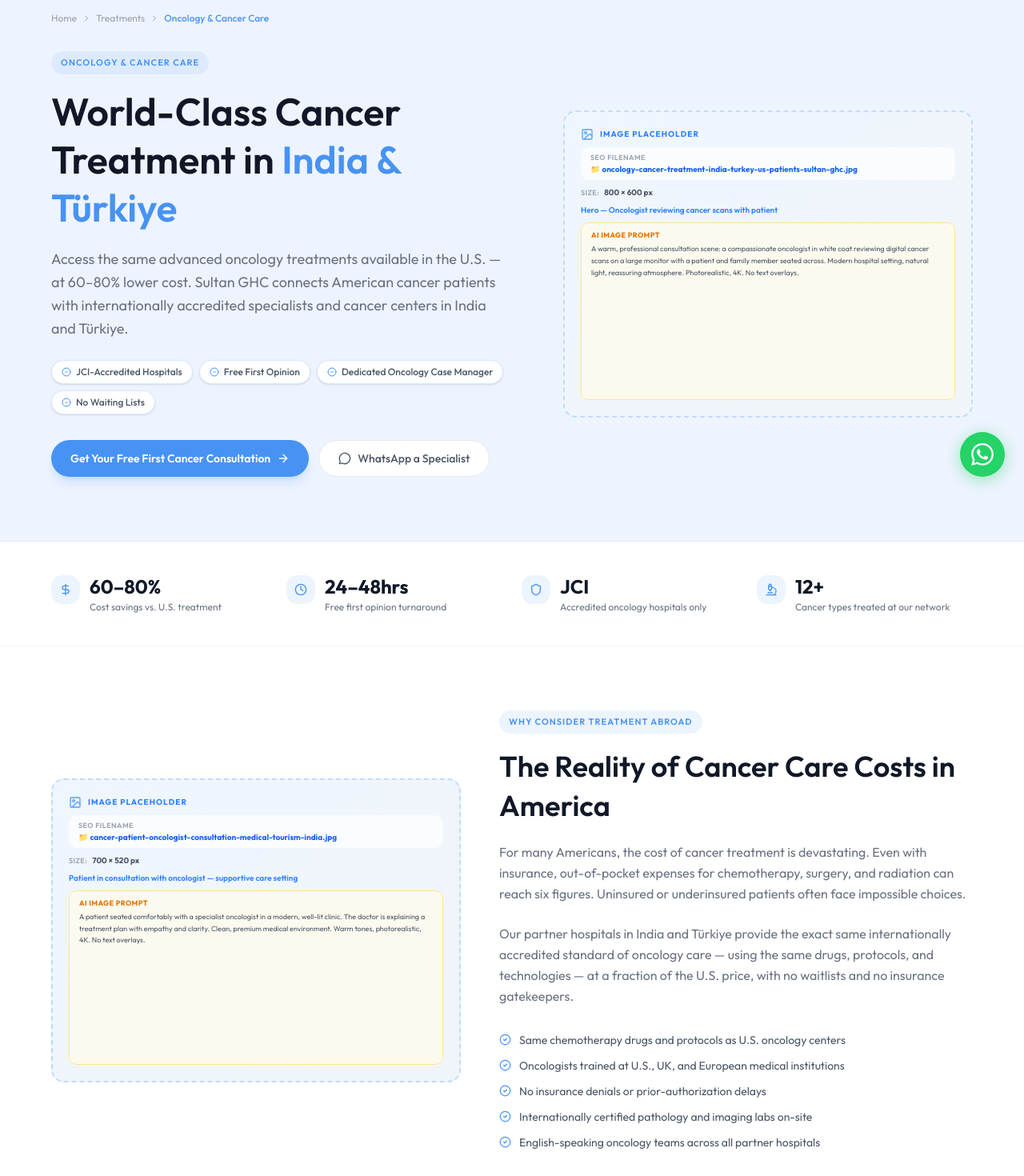
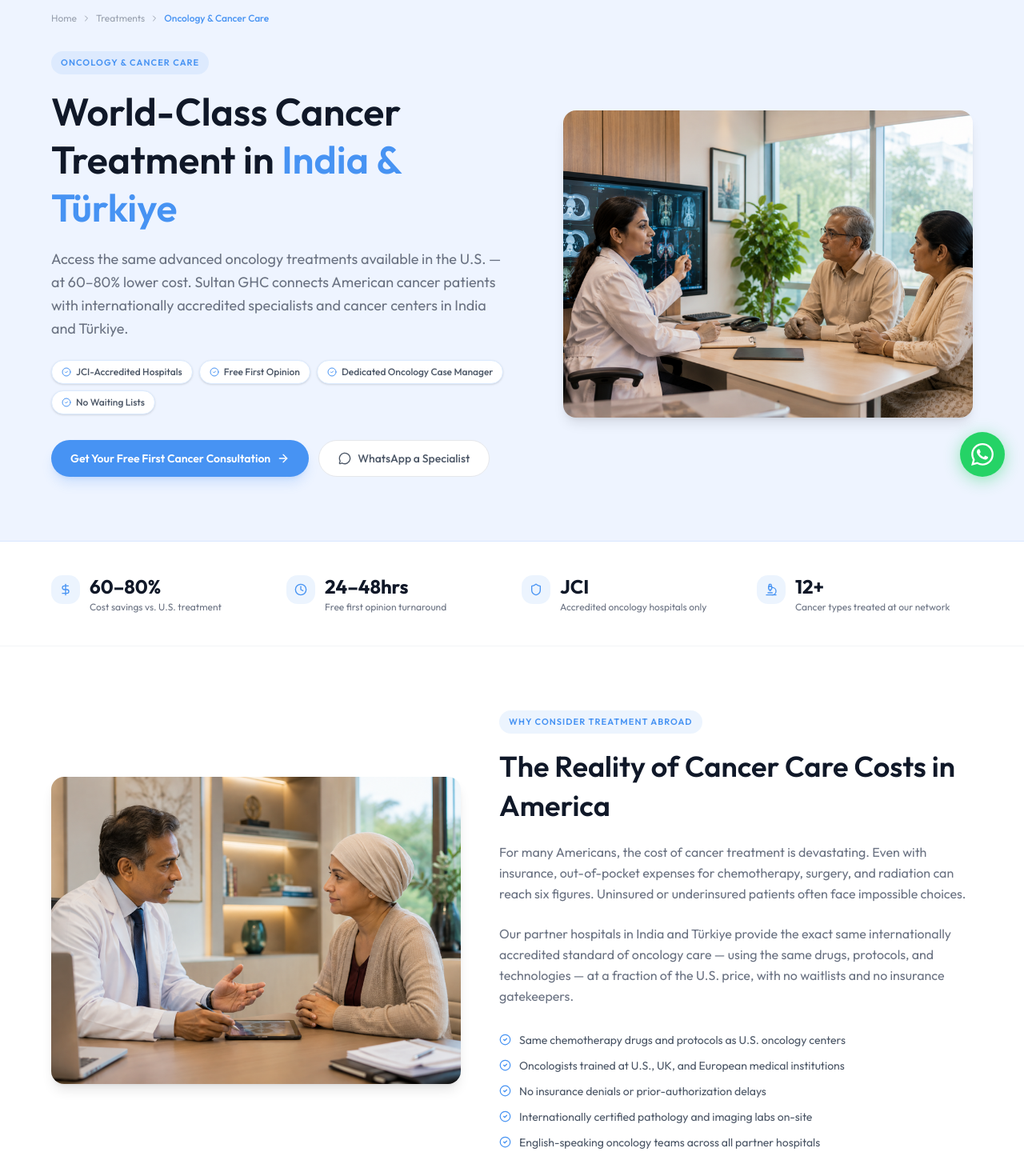
Before and after one commit to sultanglobalhealthcare/sghc-new-website, a Next.js app: page /treatments/oncology in a window 1280 px wide. Shown: the part 180-1650 px from the top of the page at 80% size. Built offline with nearby package versions, Linux system fonts and the light colour scheme.

Commit message:
feat: add real hero images for oncology page

```diff
--- a/src/app/treatments/oncology/page.jsx
+++ b/src/app/treatments/oncology/page.jsx
@@ -343,13 +343,13 @@ export default function OncologyPage() {
 
             {/* Right — Hero image */}
             <div className="flex-1 w-full max-w-lg">
-              <ImagePlaceholder
-                filename="oncology-cancer-treatment-india-turkey-us-patients-sultan-ghc.jpg"
-                width={800}
-                height={600}
-                label="Hero — Oncologist reviewing cancer scans with patient"
-                aiPrompt="A warm, professional consultation scene: a compassionate oncologist in white coat reviewing digital cancer scans on a large monitor with a patient and family member seated across. Modern hospital setting, natural light, reassuring atmosphere. Photorealistic, 4K. No text overlays."
-              />
+              <div className="rounded-2xl overflow-hidden shadow-lg aspect-[4/3] relative">
+                <img
+                  src="/oncology-cancer-treatment-india-turkey-us-patients-sultan-ghc.png"
+                  alt="Oncologist reviewing cancer scans with patient — Sultan GHC"
+                  className="w-full h-full object-cover"
+                />
+              </div>
             </div>
           </div>
         </div>
@@ -384,13 +384,13 @@ export default function OncologyPage() {
         <div className="flex flex-col lg:flex-row gap-12 items-center">
           {/* Image */}
           <div className="flex-1 w-full max-w-lg">
-            <ImagePlaceholder
-              filename="cancer-patient-oncologist-consultation-medical-tourism-india.jpg"
-              width={700}
-              height={520}
-              label="Patient in consultation with oncologist — supportive care setting"
-              aiPrompt="A patient seated comfortably with a specialist oncologist in a modern, well-lit clinic. The doctor is explaining a treatment plan with empathy and clarity. Clean, premium medical environment. Warm tones, photorealistic, 4K. No text overlays."
-            />
+              <div className="rounded-2xl overflow-hidden shadow-lg aspect-[4/3] relative">
+                <img
+                  src="/cancer-patient-oncologist-consultation-medical-tourism-india.png"
+                  alt="Patient in consultation with oncologist — supportive care setting"
+                  className="w-full h-full object-cover"
+                />
+              </div>
           </div>
 
           {/* Content */}
```
Also changed, not shown: public/cancer-patient-oncologist-consultation-medical-tourism-india.png (added), public/oncology-cancer-treatment-india-turkey-us-patients-sultan-ghc.png (added).
